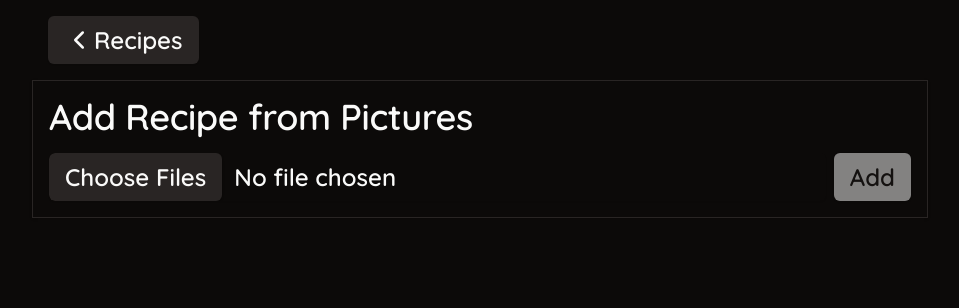
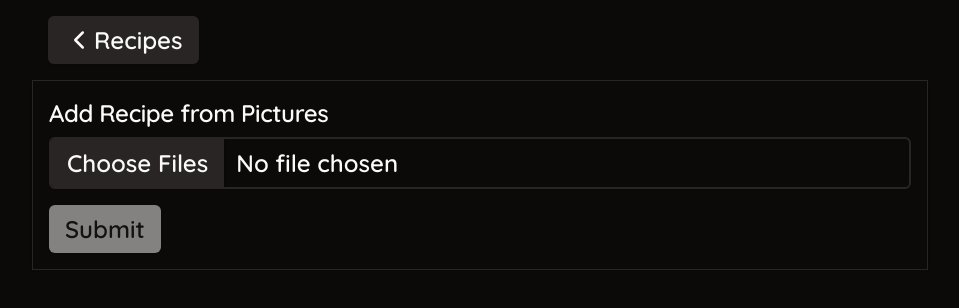
Before and after one commit to PaulGPratt/my-recipe-app, a React (Vite) app in the folder frontend/: page /my-recipe-app/upload in a window 1280 px wide. Shown: the top 308 px of the page, without its empty margins (160-1119 px from the left). Built offline with nearby package versions, Linux system fonts and the light colour scheme.

Commit message:
minor reworks on the upload screen

```diff
--- a/frontend/src/routes/upload.tsx
+++ b/frontend/src/routes/upload.tsx
@@ -3,7 +3,7 @@ import { Card, CardContent, CardTitle } from "@/components/ui/card";
 import { Label } from "@/components/ui/label";
 import { Input } from "@/components/ui/input";
 import { Button } from "@/components/ui/button";
-import { ChevronLeft } from "lucide-react";
+import { ChevronLeft, Loader2 } from "lucide-react";
 import Client, { Environment, Local, api } from "../client";
 import { useNavigate } from "react-router-dom";
 
@@ -67,17 +67,24 @@ export default function Upload() {
                 <Button onClick={handleBack}><ChevronLeft size={30} /> Recipes</Button>
             </div>
             <Card className="rounded-none pt-4" >
-                <CardTitle className="px-4 pb-4">
-                    <Label htmlFor="file" className="text-4xl font-semibold">
+                <CardTitle className="px-4 pb-2">
+                    <Label htmlFor="file" className="text-2xl font-semibold">
                         Add Recipe from Pictures
                     </Label>
                 </CardTitle>
-                <CardContent className="p-4 pt-0 flex items-center gap-2">
+                <CardContent className="p-4 pt-0 flex flex-col gap-4">
                     <Input id="file" type="file" accept="image/*" multiple onChange={handleFilesUpload}
-                        className="border-0 p-0 cursor-pointer file:cursor-pointer h-12 text-2xl file:mr-3 file:min-h-12 file:px-4 file:py-2 f font-semibold file:text-2xl file:font-semibold file:bg-secondary file:text-secondary-foreground file:rounded-md file:shadow file:hover:bg-secondary/80" />
-                    <Button variant="default" onClick={uploadToApi} disabled={isUploading || filesData.length === 0}>
-                        {isUploading ? "Uploading..." : "Add"}
-                    </Button>
+                        className="p-0 cursor-pointer file:cursor-pointer h-13 text-2xl file:mr-3 file:px-4 file:py-2 f font-semibold file:text-2xl file:font-semibold file:bg-secondary file:text-secondary-foreground file:shadow file:hover:bg-secondary/80" />
+                    <div>
+                        <Button variant="default" onClick={uploadToApi} disabled={isUploading || filesData.length === 0}>
+                            {isUploading ? (<><Loader2 className="mr-2 h-5 w-5 animate-spin" /> Adding recipe</>) : "Submit"}
+                        </Button>
+                    </div>
+                    {isUploading && (
+                        <div className="text-2xl">
+                            You will be redirected to the new recipe once adding is complete.
+                        </div>
+                    )}
                 </CardContent>
             </Card>
         </div>
```
